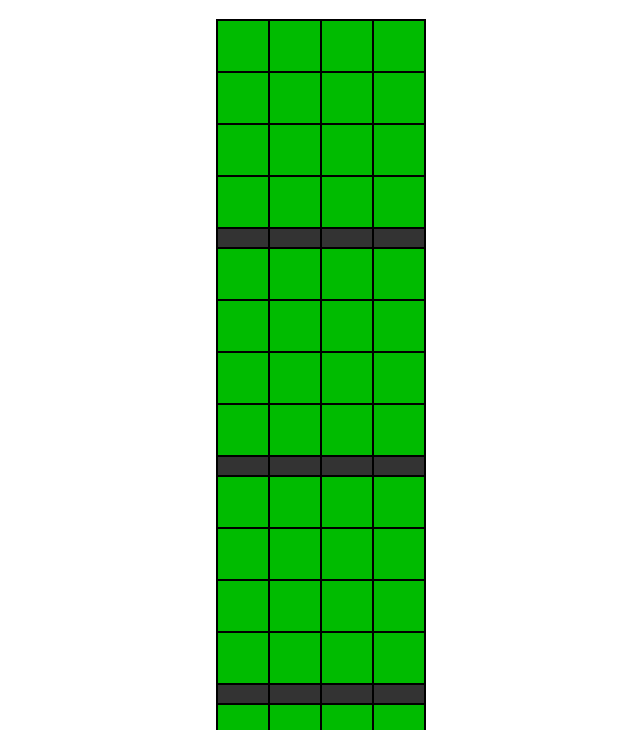
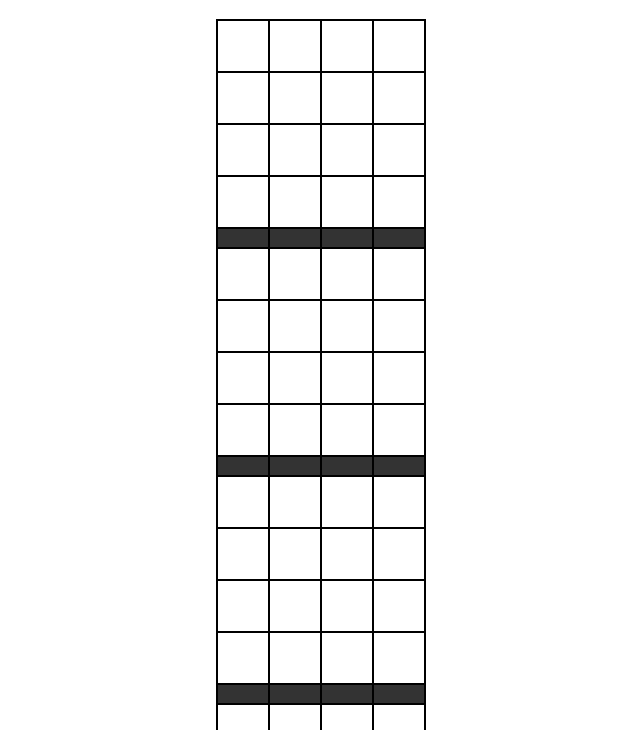
Before and after one commit to kimimimimi/FourCube, a plain HTML site: page index.html in a window 1280 px wide. Shown: the part 70-800 px from the top of the page, without its empty margins (319-959 px from the left). Drawn offline with Linux system fonts and the light colour scheme.

Commit message:
背景色の変更
ヒントの表示パターンを増やすために、初期の色を白に変更

```diff
--- a/style.css
+++ b/style.css
@@ -12,7 +12,7 @@ div#board table {
 }
 
 div#board td {
-    background: #00bb00;
+    background: #ffffff;
     height: 3rem;
     width: 3rem;
     font-size: 3rem;
```
